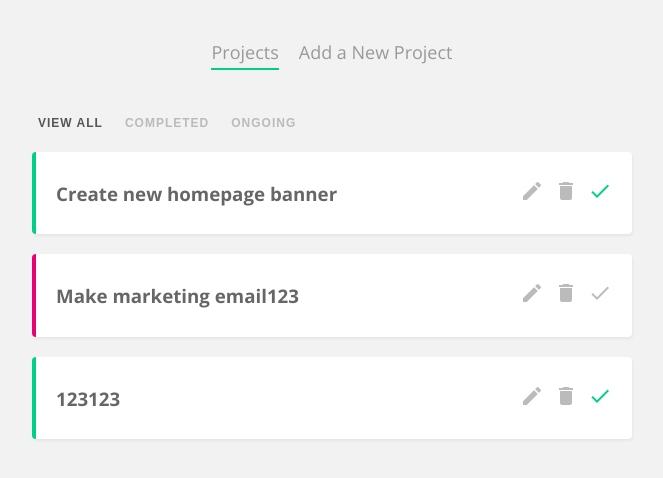
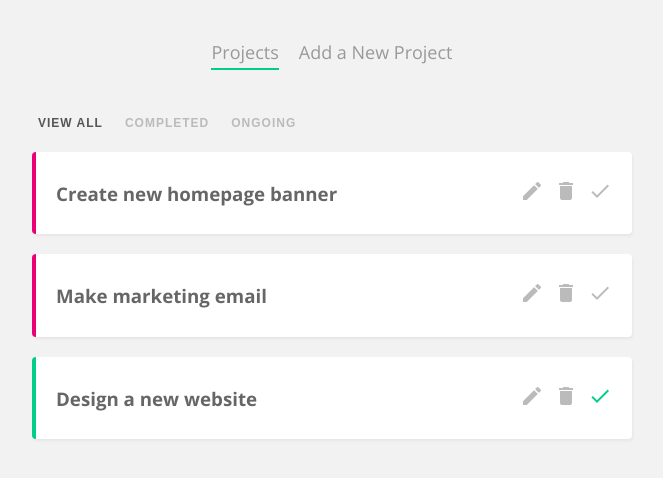
Before and after one commit to sendgn/project-planner, a Vue app: page / in a window 1280 px wide. Shown: the top 478 px of the page, without its empty margins (308-971 px from the left). Built offline with nearby package versions, Linux system fonts and the light colour scheme; data requests are answered from the project's data file.

Commit message:
Do final touches

```diff
--- a/data/db.json
+++ b/data/db.json
@@ -4,19 +4,19 @@
       "id": 1,
       "title": "Create new homepage banner",
       "details": "Lorem ipsum, dolor sit amet consectetur adipisicing elit. Mollitia harum veritatis veniam aliquam hic! Reiciendis illo reprehenderit fugiat facere officiis optio eaque non, minus a! Laborum dicta modi molestiae corporis",
-      "complete": true
+      "complete": false
     },
     {
       "id": 2,
-      "title": "Make marketing email123",
+      "title": "Make marketing email",
       "details": "Lorem ipsum, dolor sit amet consectetur adipisicing elit. Laboriosam sint iure ad dicta velit fugiat veritatis molestiae voluptate dolore pariatur",
       "complete": false
     },
     {
-      "id": 3,
-      "title": "123123",
-      "details": "123123123",
-      "complete": true
+      "title": "Design a new website",
+      "details": "Lorem ipsum, dolor sit amet consectetur adipisicing elit. Mollitia harum veritatis veniam aliquam hic! Reiciendis illo reprehenderit fugiat. Dritatuli!",
+      "complete": true,
+      "id": 3
     }
   ]
 }
--- a/src/components/SingleProject.vue
+++ b/src/components/SingleProject.vue
@@ -29,7 +29,7 @@ export default {
 
     const toggleDetails = () => {
       showDetails.value = !showDetails.value;
-    }
+    };
 
     const toggleComplete = async () => {
       try {
@@ -37,7 +37,7 @@ export default {
       } catch (err) {
         console.log(err.message);
       }
-    }
+    };
 
     const deleteProject = async () => {
       try {
@@ -45,7 +45,7 @@ export default {
       } catch (err) {
         console.log(err.message);
       }
-    }
+    };
 
     return {
       showDetails,
--- a/src/views/AddProjectView.vue
+++ b/src/views/AddProjectView.vue
@@ -32,7 +32,7 @@ export default {
       } catch (err) {
         console.log(err.message);
       }
-    }
+    };
 
     return {
       title, details, handleSubmit
--- a/src/views/EditProjectView.vue
+++ b/src/views/EditProjectView.vue
@@ -48,7 +48,7 @@ export default {
       } catch (err) {
         console.log(err.message);
       }
-    }
+    };
 
     return { project, handleSubmit };
   }
```
